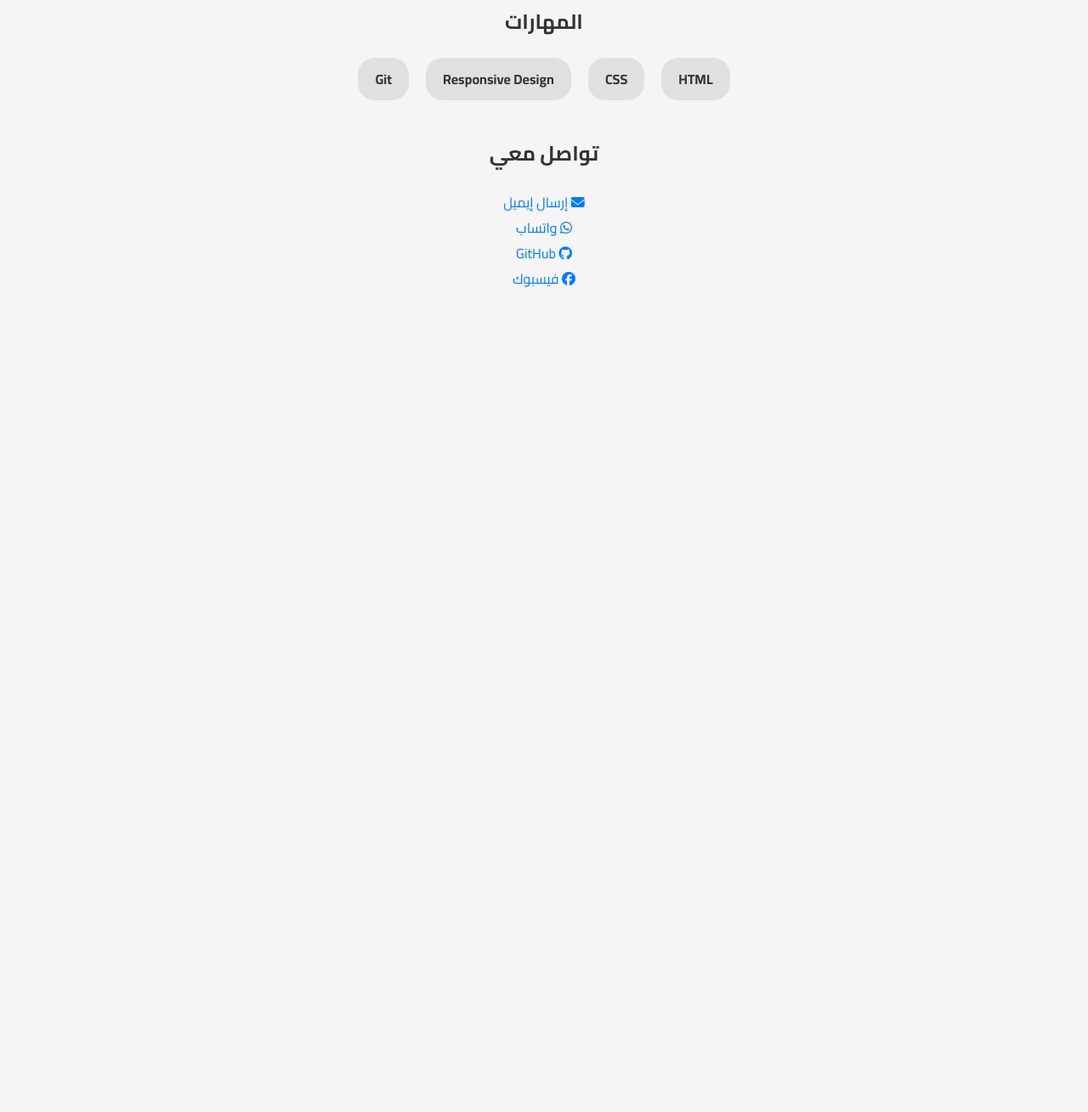
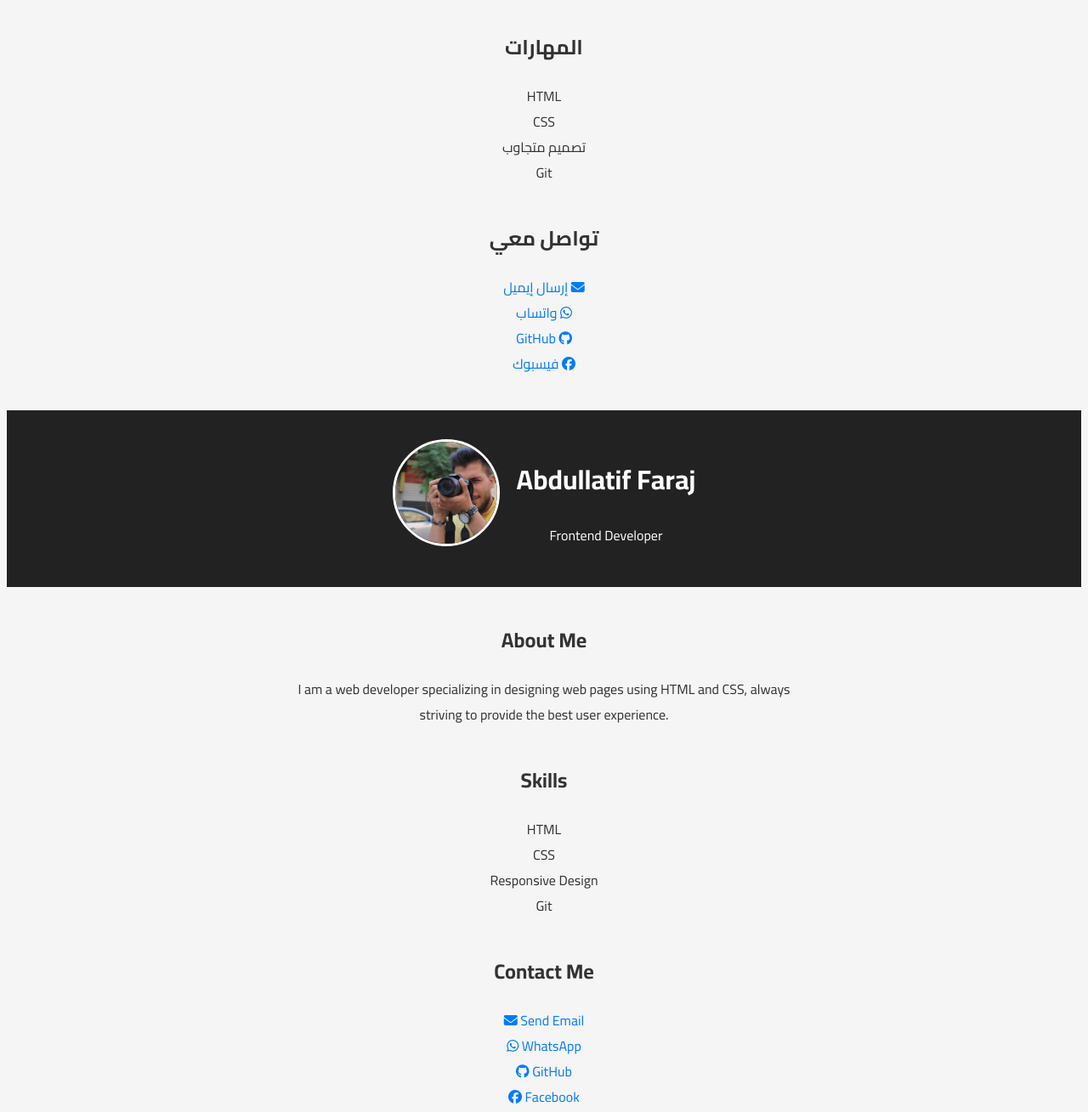
Before and after one commit to Alhider1/my-cv, a plain HTML site: page index.html in a window 1280 px wide. Shown: the part 419-1728 px from the top of the page at 85% size. Before the commit the page ends 802 px from the top, so only its background shows below. Drawn offline with Linux system fonts and the light colour scheme.

Commit message:
index.html
Update CV text in Arabic and English

```diff
--- a/index.html
+++ b/index.html
@@ -1,25 +1,31 @@
 <!DOCTYPE html>
-<html lang="ar">
+<html lang="ar" dir="rtl">
 <head>
-  <meta charset="UTF-8">
-  <title>CV</title>
-  <link rel="stylesheet" href="style.css">
-  <link href="https://fonts.googleapis.com/css2?family=Cairo:wght@400;700&display=swap" rel="stylesheet">
-  <link rel="stylesheet" href="https://cdnjs.cloudflare.com/ajax/libs/font-awesome/6.5.0/css/all.min.css">
-
+  <meta charset="UTF-8" />
+  <meta name="viewport" content="width=device-width, initial-scale=1" />
+  <title>السيرة الذاتية - عبد اللطيف فرج</title>
+  <link rel="stylesheet" href="style.css" />
+  <link href="https://fonts.googleapis.com/css2?family=Cairo:wght@400;700&display=swap" rel="stylesheet" />
+  <link rel="stylesheet" href="https://cdnjs.cloudflare.com/ajax/libs/font-awesome/6.5.0/css/all.min.css" />
 </head>
 <body>
 
+<div class="language-switcher">
+  <button class="lang-btn active" data-lang="ar">العربية</button>
+  <button class="lang-btn" data-lang="en">English</button>
+</div>
+
+<!-- المحتوى العربي -->
+<div class="lang-content active" id="ar" dir="rtl" lang="ar">
   <header class="main-header">
     <div class="header-content">
-    <img src="your-image.jpg" alt="صورتك" class="profile-img">
+      <img src="your-image.jpg" alt="صورتك" class="profile-img" />
       <div>
         <h1>عبد اللطيف فرج</h1>
-      <p>مطور واجهات أمامية</p>
+        <p class="title">مطور واجهات أمامية</p>
       </div>
     </div>
   </header>
-
 
   <section class="about">
     <h2>من أنا</h2>
@@ -28,31 +34,79 @@
 
   <section class="skills">
     <h2>المهارات</h2>
-  <div class="skills-container">
-    <span>HTML</span>
-    <span>CSS</span>
-    <span>Responsive Design</span>
-    <span>Git</span>
-  </div>
+    <ul class="skills-list">
+      <li>HTML</li>
+      <li>CSS</li>
+      <li>تصميم متجاوب</li>
+      <li>Git</li>
+    </ul>
   </section>
-
 
   <section class="contact">
     <h2>تواصل معي</h2>
-  <ul>
+    <ul class="contact-list">
       <li><a href="mailto:youremail@example.com"><i class="fas fa-envelope"></i> إرسال إيميل</a></li>
       <li><a href="https://wa.me/+231887222298"><i class="fab fa-whatsapp"></i> واتساب</a></li>
       <li><a href="https://github.com/Abdullatif"><i class="fab fa-github"></i> GitHub</a></li>
       <li><a href="https://facebook.com/abdullatif.faraj.2025"><i class="fab fa-facebook"></i> فيسبوك</a></li>
     </ul>
   </section>
+</div>
+
+<!-- المحتوى الإنجليزي -->
+<div class="lang-content" id="en" dir="ltr" lang="en">
+  <header class="main-header">
+    <div class="header-content">
+      <img src="your-image.jpg" alt="Your photo" class="profile-img" />
+      <div>
+        <h1>Abdullatif Faraj</h1>
+        <p class="title">Frontend Developer</p>
+      </div>
+    </div>
+  </header>
+
+  <section class="about">
+    <h2>About Me</h2>
+    <p>I am a web developer specializing in designing web pages using HTML and CSS, always striving to provide the best user experience.</p>
+  </section>
+
+  <section class="skills">
+    <h2>Skills</h2>
+    <ul class="skills-list">
+      <li>HTML</li>
+      <li>CSS</li>
+      <li>Responsive Design</li>
+      <li>Git</li>
+    </ul>
+  </section>
+
+  <section class="contact">
+    <h2>Contact Me</h2>
+    <ul class="contact-list">
+      <li><a href="mailto:youremail@example.com"><i class="fas fa-envelope"></i> Send Email</a></li>
+      <li><a href="https://wa.me/+231887222298"><i class="fab fa-whatsapp"></i> WhatsApp</a></li>
+      <li><a href="https://github.com/Abdullatif"><i class="fab fa-github"></i> GitHub</a></li>
+      <li><a href="https://facebook.com/abdullatif.faraj.2025"><i class="fab fa-facebook"></i> Facebook</a></li>
+    </ul>
+  </section>
+</div>
+
 <script>
-  window.addEventListener('load', () => {
-    document.body.classList.add('loaded');
+  const buttons = document.querySelectorAll('.lang-btn');
+  const contents = document.querySelectorAll('.lang-content');
+
+  buttons.forEach(btn => {
+    btn.addEventListener('click', () => {
+      buttons.forEach(b => b.classList.remove('active'));
+      btn.classList.add('active');
+
+      const lang = btn.getAttribute('data-lang');
+      contents.forEach(c => {
+        c.classList.toggle('active', c.id === lang);
+      });
+    });
   });
 </script>
 
-
-
 </body>
 </html>
```
Lines whose indentation alone changed are shown as unchanged.
